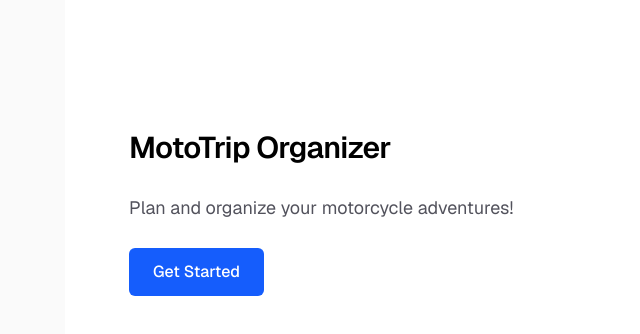
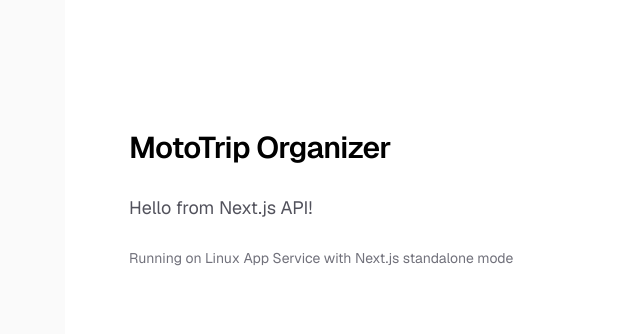
Before and after one commit to millosbgd/MotoTripOrganizer, a Next.js app in the folder mototriporganizer-web/: page / in a window 1280 px wide. Shown: the top 334 px of the page, without its empty margins (191-831 px from the left). Built offline with nearby package versions, Linux system fonts and the light colour scheme.

Commit message:
Configure for Linux App Service with standalone mode

```diff
--- /dev/null
+++ b/mototriporganizer-web/app/api/auth/[auth0]/route.ts
@@ -0,0 +1,6 @@
+import { NextResponse } from 'next/server';
+
+export async function GET() {
+  // Placeholder for auth routes
+  return NextResponse.json({ message: 'Auth route - to be implemented' });
+}
--- /dev/null
+++ b/mototriporganizer-web/app/api/hello/route.ts
@@ -0,0 +1,5 @@
+import { NextResponse } from 'next/server';
+
+export async function GET() {
+  return NextResponse.json({ message: 'Hello from Next.js API!' });
+}
--- /dev/null
+++ b/mototriporganizer-web/app/api/me/route.ts
@@ -0,0 +1,8 @@
+import { NextResponse } from 'next/server';
+
+export async function GET() {
+  return NextResponse.json({
+    message: 'User endpoint - to be implemented',
+    user: null
+  });
+}
--- a/mototriporganizer-web/app/page.tsx
+++ b/mototriporganizer-web/app/page.tsx
@@ -1,4 +1,17 @@
+'use client';
+
+import { useEffect, useState } from 'react';
+
 export default function Home() {
+  const [message, setMessage] = useState('Loading...');
+
+  useEffect(() => {
+    fetch('/api/hello')
+      .then(res => res.json())
+      .then(data => setMessage(data.message))
+      .catch(() => setMessage('Error loading'));
+  }, []);
+
   return (
     <div className="flex min-h-screen items-center justify-center bg-zinc-50 font-sans dark:bg-black">
       <main className="flex min-h-screen w-full max-w-3xl flex-col items-center justify-between py-32 px-16 bg-white dark:bg-black sm:items-start">
@@ -7,16 +20,11 @@
             MotoTrip Organizer
           </h1>
           <p className="max-w-md text-lg leading-8 text-zinc-600 dark:text-zinc-400">
-            Plan and organize your motorcycle adventures!
+            {message}
           </p>
-          <div className="flex gap-4">
-            <a
-              href="/api/auth/login"
-              className="rounded-md bg-blue-600 px-6 py-3 text-white hover:bg-blue-700 font-medium"
-            >
-              Get Started
-            </a>
-          </div>
+          <p className="text-sm text-zinc-500">
+            Running on Linux App Service with Next.js standalone mode
+          </p>
         </div>
       </main>
     </div>
--- a/mototriporganizer-web/next.config.ts
+++ b/mototriporganizer-web/next.config.ts
@@ -1,10 +1,7 @@
 import type { NextConfig } from "next";
 
 const nextConfig: NextConfig = {
-  output: 'export',
-  images: {
-    unoptimized: true,
-  },
+  output: 'standalone',
 };
 
 export default nextConfig;
```
Also changed, not shown: 1 other file (tests, documents, lock files or other folders).
